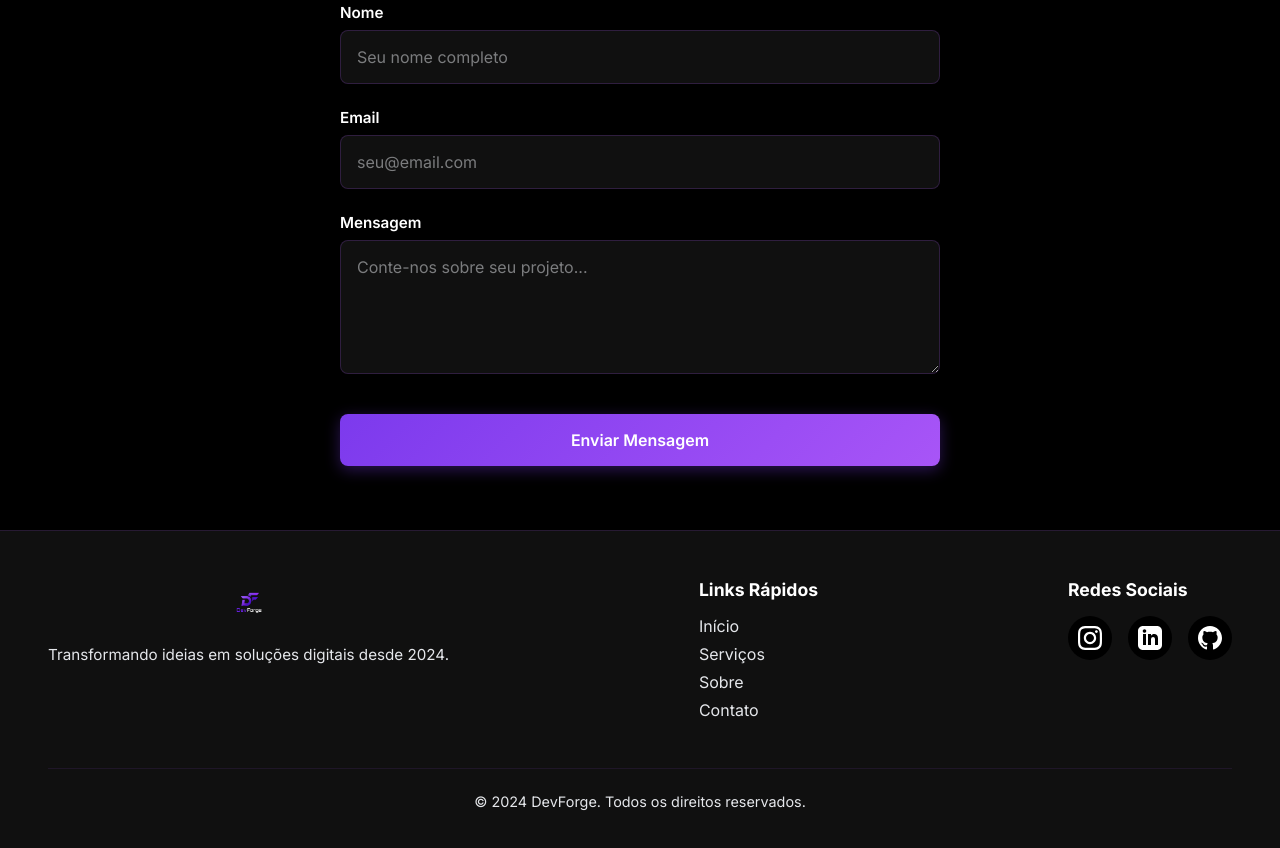
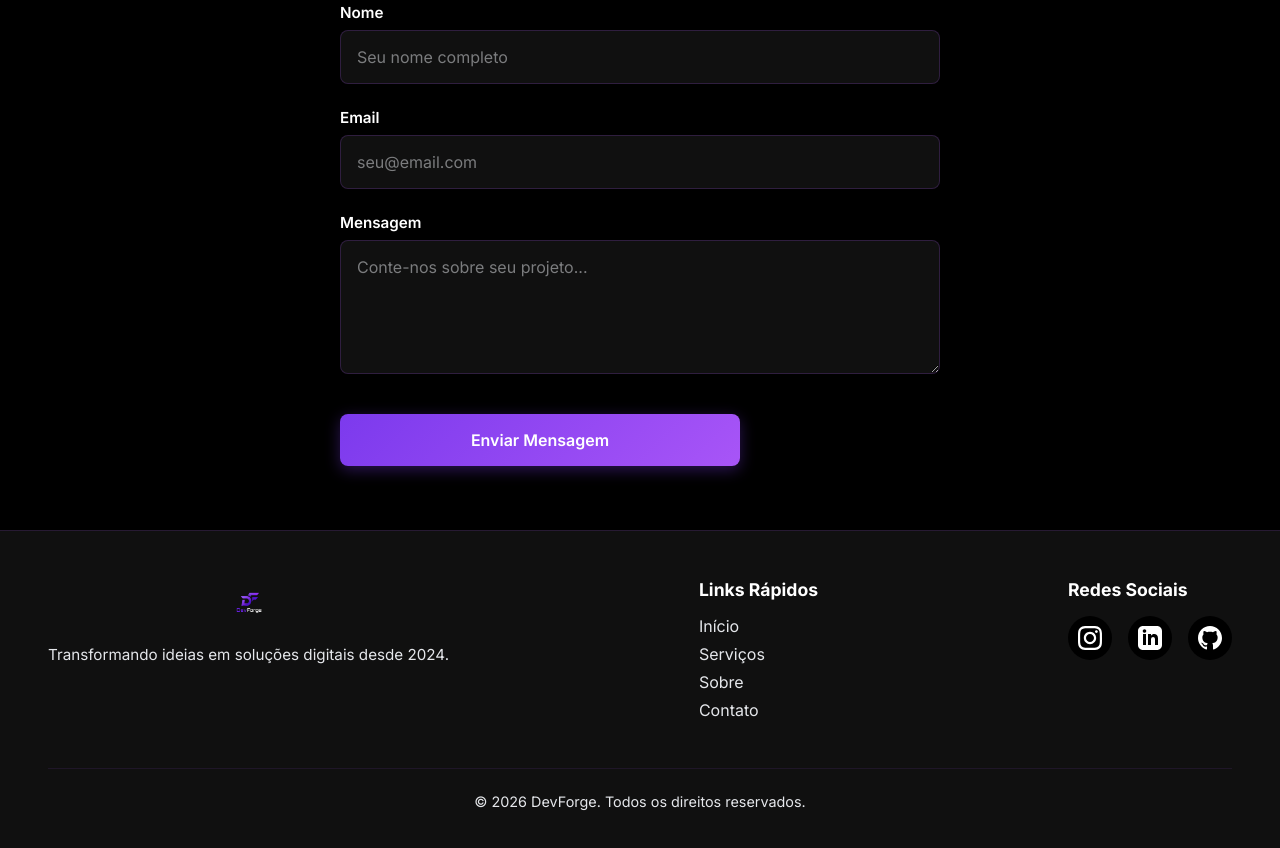
Before and after one commit to Joao-P-Diniz/DevForge, a plain HTML site: page index.html in a window 1280 px wide. Shown: the part 2944-3792 px from the top of the page. Drawn offline with Linux system fonts and the light colour scheme.

Commit message:
fix: corrige copyright, largura do botão e espaçamento

```diff
--- a/css/style.css
+++ b/css/style.css
@@ -803,6 +803,8 @@ nav ul li a:hover::after{
 }
 
 .btn-submit{
+    width: 100%;
+    max-width: 400px;
     padding:var(--space-2) var(--space-4);
     margin-top:var(--space-2);
 
--- a/index.html
+++ b/index.html
@@ -239,7 +239,7 @@
         </div>
 
         <div class="footer-bottom">
-            <p>&copy; 2024 DevForge. Todos os direitos reservados.</p>
+            <p>&copy; 2026 DevForge. Todos os direitos reservados.</p>
         </div>
     </footer>
 
```
